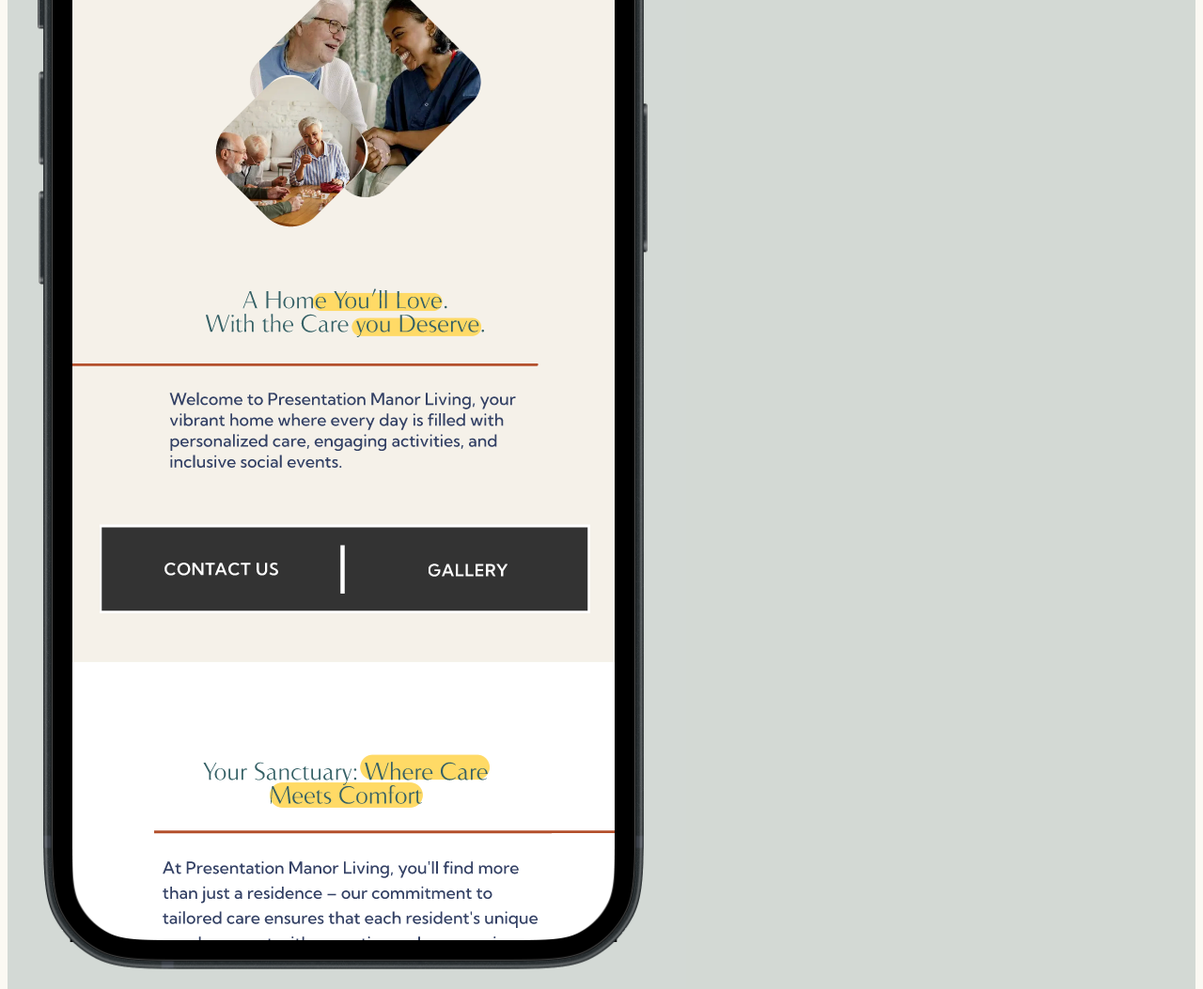
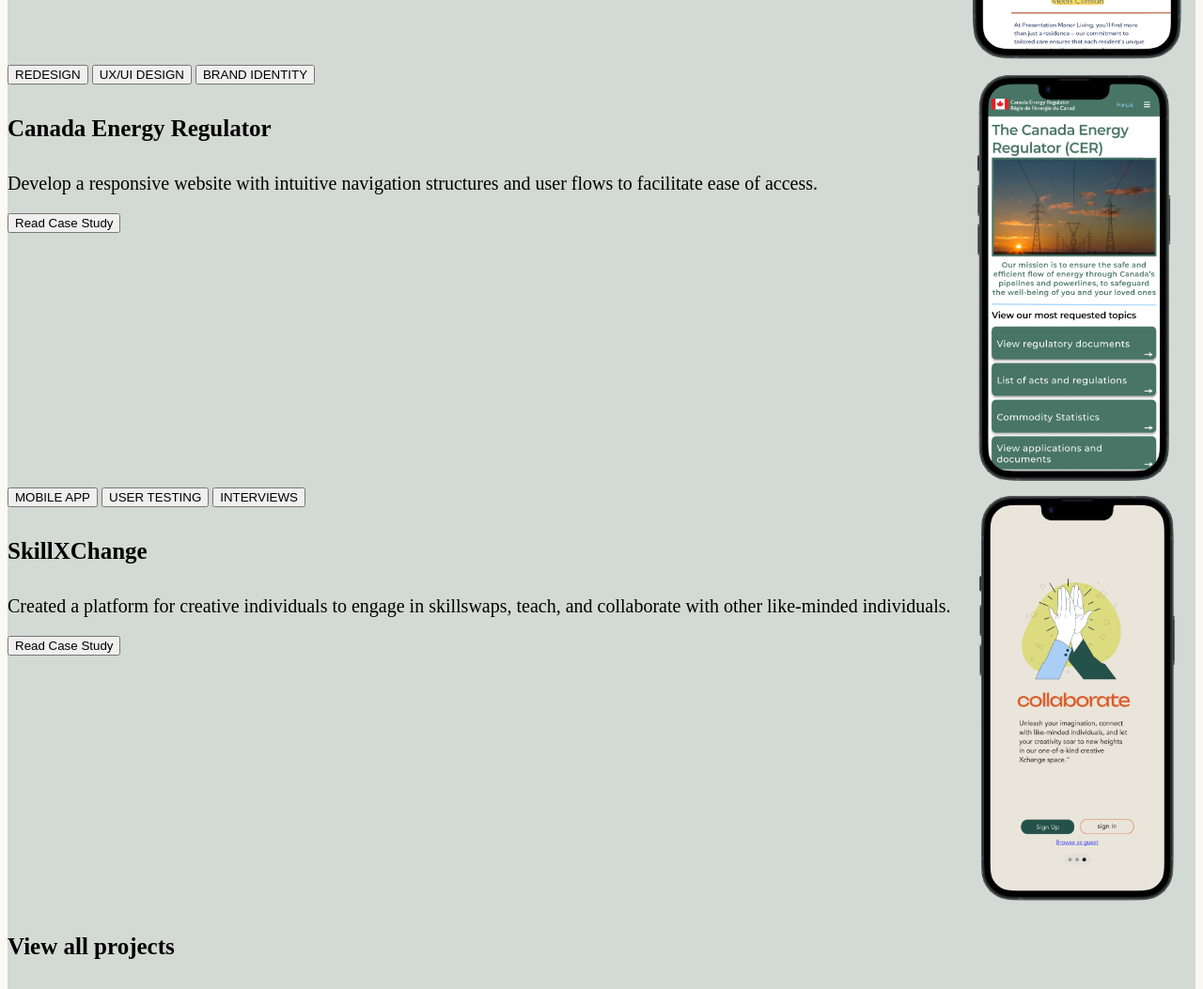
Before and after one commit to KristenKoski/UX_UI_HW_18, a plain HTML site: page index.html in a window 1280 px wide. Shown: the part 1720-2773 px from the top of the page at 94% size. Drawn offline with Linux system fonts and the light colour scheme; files whose address does not match are found by name.

Commit message:
Continued work

```diff
--- a/css/style.css
+++ b/css/style.css
@@ -33,7 +33,6 @@ padding: 25px;
 
 footer{
     background-color: #373738;
-    color: white;
     padding-inline-start: 30%;
 }
 
@@ -49,9 +48,10 @@ footer ul{
 .flexContainer{
     display: flex;
     width: 33%;
-    margin: auto;
-    padding: 50px;
-    flex-direction: columnrow;
+    margin: 50px;
+    padding: 100px;
+    flex-direction: column;
+
 }
 
 html{
@@ -73,3 +73,45 @@ html{
 footer{
     background-color: #D3D9D4;
 }
+
+#pManor{
+    width: 250px;
+    height: 450px;
+    float:right;
+}
+
+#CER{
+    width: 250px;
+    height: 450px;
+    float: right;
+}
+
+#skillX{
+    width: 250px;
+    height: 450px;
+    float:right;
+}
+
+h3{
+    font-size: 25px;
+}
+
+p{
+    font-size: 20px;
+}
+
+h1{
+    font-size: 30px;
+}
+.workGrid{
+    display: grid;
+
+}
+
+h4{
+    font-size: 25px;
+}
+
+.workGrid{
+    grid-area
+}
--- a/index.html
+++ b/index.html
@@ -1,7 +1,7 @@
 <!DOCTYPE html>
 <html>
     <head>
-        <title>Challenge 17 Homework</title>
+        <title>Challenge 18 Homework</title>
         <link rel="stylesheet" type="text/css" href="css/style.css">
     </head>
         <body>
@@ -42,19 +42,39 @@
     <div>
         <h3> Qualitative Interviews</h3>
         <p> When conducting qualitative interviews I ensure that I ask open-ended questions to encourage honest responses and ensure participants feel comfortable. This creates an environment that allows me to uncover nuanced insights, inform my design decisions and make meaningful improvements.</p>
-        <h3> Familiar Tools</h3>
-        <img src="">
     </div>
 </div>
 </section>
 <section class="myWork">
     <h1>My Work</h1>
 <div class="workGrid">
-<div> <button>REDESIGN</button> <button>STYLE GUIDE</button> <button>RESEARCH</button> <h4>Presentation Manor Senior Living </h4> <p> Redesigned Presentation Manors website to align with their core values and attract prospective residents. </p> <button>Read Case Study</button></div> <div> <img src="./Images/Presentation Manor.png"> </div>
-<div> <button>REDESIGN</button> <button>UX/UI DESIGN</button> <button>BRAND IDENTITY</button> <h4>Canada Energy Regulator </h4> <p>Develop a responsive website with intuitive navigation structures and user flows to facilitate ease of access. </p> <button>Read Case Study</button></div> <div> <img src="./Images/CER.png"> </div>
-<div> <button>MOBILE APP</button> <button>USER TESTING</button> <button>INTERVIEWS</button> <h4>SkillXChange </h4> <p>Created a platform for creative individuals to engage in skillswaps, teach, and collaborate with other like-minded individuals.  </p> <button>Read Case Study</button></div> <div> <img src="./Images/SkillXchange 2.png"> </div>
+    <div> <img id=pManor src="./Images/Presentation Manor.png">
+    <div> <button>REDESIGN</button> <button>STYLE GUIDE</button> <button>RESEARCH</button>
+    <h4>Presentation Manor Senior Living </h4>
+    <p> Redesigned Presentation Manors website to align with their core values and attract prospective residents. </p>
+    <button>Read Case Study</button>
+    </div>
+    </div>
+
+    <div> <img id=CER src="./Images/CER.png">
+    <div> <button>REDESIGN</button> <button>UX/UI DESIGN</button> <button>BRAND IDENTITY</button>
+    <h4>Canada Energy Regulator </h4>
+    <p>Develop a responsive website with intuitive navigation structures and user flows to facilitate ease of access. </p>
+    <button>Read Case Study</button>
+    </div>
+    </div>
+
+    <div> <div> <img id= skillX src="./Images/SkillXchange 2.png">
+    <div> <button>MOBILE APP</button> <button>USER TESTING</button> <button>INTERVIEWS</button>
+    <h4>SkillXChange </h4>
+    <p>Created a platform for creative individuals to engage in skillswaps, teach, and collaborate with other like-minded individuals. </p>
+    <button>Read Case Study</button>
+    </div>
+    </div>
 </div>
+
 <h3> View all projects</h3>
+
 </section>
 <footer>
     <ul>
```
